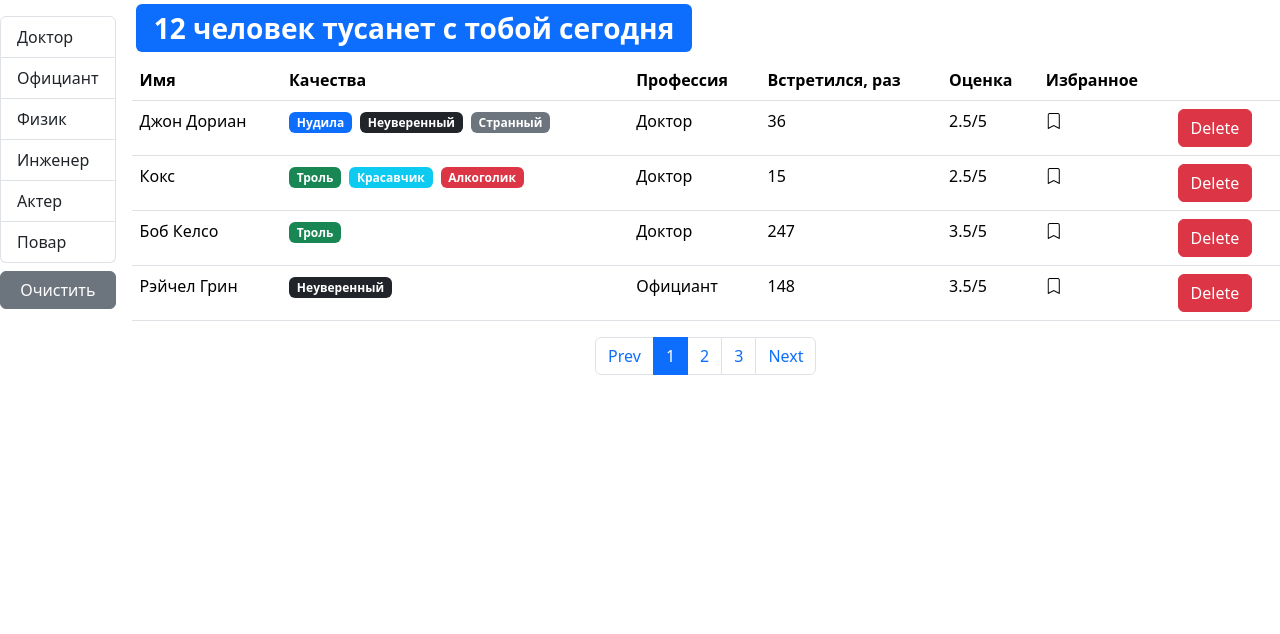
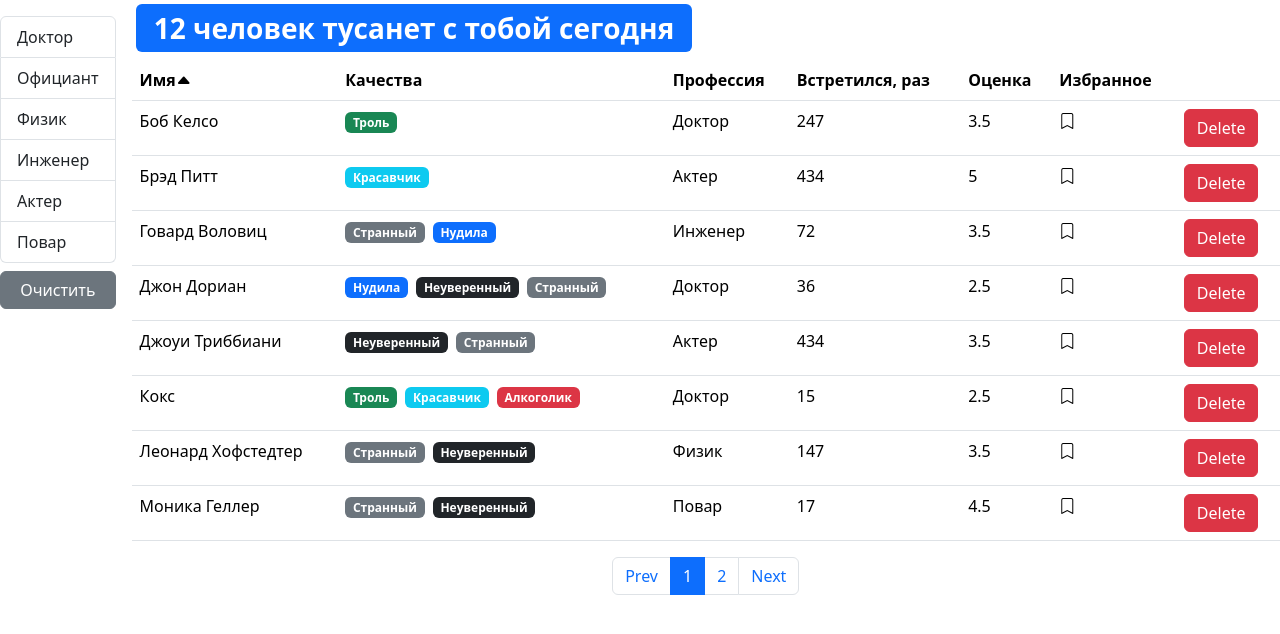
Before and after one commit to Dimetris-s/fast-company, a React (Create React App) app: page / in a window 1280 px wide. Shown: the top 634 px of the page. Built offline with nearby package versions, Linux system fonts and the light colour scheme.

Commit message:
sorting, added table, table header, table body

```diff
--- a/package.json
+++ b/package.json
@@ -7,6 +7,7 @@
         "@testing-library/react": "^11.1.0",
         "@testing-library/user-event": "^12.1.10",
         "bootstrap": "5.1.0",
+        "lodash": "^4.17.21",
         "prop-types": "15.7.2",
         "react": "^17.0.2",
         "react-dom": "^17.0.2",
--- a/src/API/fake.api/user.api.js
+++ b/src/API/fake.api/user.api.js
@@ -39,7 +39,8 @@ const users = [
         profession: professions.doctor,
         qualities: [qualities.tedious, qualities.uncertain, qualities.strange],
         completedMeetings: 36,
-        rate: 2.5
+        rate: 2.5,
+        bookmarked: false
     },
     {
         _id: "67rdca3eeb7f6fgeed471816",
@@ -47,7 +48,8 @@ const users = [
         profession: professions.doctor,
         qualities: [qualities.buller, qualities.handsome, qualities.alcoholic],
         completedMeetings: 15,
-        rate: 2.5
+        rate: 2.5,
+        bookmarked: false
     },
     {
         _id: "67rdca3eeb7f6fgeed471817",
@@ -55,7 +57,8 @@ const users = [
         profession: professions.doctor,
         qualities: [qualities.buller],
         completedMeetings: 247,
-        rate: 3.5
+        rate: 3.5,
+        bookmarked: false
     },
     {
         _id: "67rdca3eeb7f6fgeed471818",
@@ -63,7 +66,8 @@ const users = [
         profession: professions.waiter,
         qualities: [qualities.uncertain],
         completedMeetings: 148,
-        rate: 3.5
+        rate: 3.5,
+        bookmarked: false
     },
     {
         _id: "67rdca3eeb7f6fgeed471819",
@@ -71,7 +75,8 @@ const users = [
         profession: professions.physics,
         qualities: [qualities.strange, qualities.tedious],
         completedMeetings: 37,
-        rate: 4.6
+        rate: 4.6,
+        bookmarked: false
     },
     {
         _id: "67rdca3eeb7f6fgeed471820",
@@ -79,7 +84,8 @@ const users = [
         profession: professions.physics,
         qualities: [qualities.strange, qualities.uncertain],
         completedMeetings: 147,
-        rate: 3.5
+        rate: 3.5,
+        bookmarked: false
     },
     {
         _id: "67rdca3eeb7f6fgeed471821",
@@ -87,7 +93,8 @@ const users = [
         profession: professions.engineer,
         qualities: [qualities.strange, qualities.tedious],
         completedMeetings: 72,
-        rate: 3.5
+        rate: 3.5,
+        bookmarked: false
     },
     {
         _id: "67rdca3eeb7f6fgeed471822",
@@ -95,7 +102,8 @@ const users = [
         profession: professions.engineer,
         qualities: [qualities.handsome],
         completedMeetings: 72,
-        rate: 5
+        rate: 5,
+        bookmarked: false
     },
     {
         _id: "67rdca3eeb7f6fgeed471823",
@@ -103,7 +111,8 @@ const users = [
         profession: professions.cook,
         qualities: [qualities.strange, qualities.uncertain],
         completedMeetings: 17,
-        rate: 4.5
+        rate: 4.5,
+        bookmarked: false
     },
     {
         _id: "67rdca3eeb7f6fgeed471824",
@@ -111,7 +120,8 @@ const users = [
         profession: professions.cook,
         qualities: [qualities.handsome, qualities.buller],
         completedMeetings: 17,
-        rate: 4.5
+        rate: 4.5,
+        bookmarked: false
     },
     {
         _id: "67rdca3eeb7f6fgeed47181f",
@@ -119,7 +129,8 @@ const users = [
         profession: professions.actor,
         qualities: [qualities.uncertain, qualities.strange],
         completedMeetings: 434,
-        rate: 3.5
+        rate: 3.5,
+        bookmarked: false
     },
     {
         _id: "67rdca3eeb7f6fgeed47181r",
@@ -127,7 +138,8 @@ const users = [
         profession: professions.actor,
         qualities: [qualities.handsome],
         completedMeetings: 434,
-        rate: 5
+        rate: 5,
+        bookmarked: false
     }
 ];
 
--- a/src/App.jsx
+++ b/src/App.jsx
@@ -5,11 +5,9 @@ import api from "./API";
 const App = () => {
     const [users, setUsers] = useState();
 
-    useEffect(() => {
-        api.users.fetchAll().then(data => {
-            const users = data.map(user => ({ ...user, bookmarked: false }));
-            setUsers(users);
-        });
+    useEffect(async () => {
+        const users = await api.users.fetchAll();
+        setUsers(users);
     }, []);
 
     const handleDelete = userId => {
@@ -32,7 +30,7 @@ const App = () => {
                 <Users
                     users={users}
                     onDelete={handleDelete}
-                    onChange={bookmarkStatusChangeHandler}
+                    onToggleBookmark={bookmarkStatusChangeHandler}
                 />
             )}
         </>
--- a/src/components/bookmark.jsx
+++ b/src/components/bookmark.jsx
@@ -1,22 +1,21 @@
 import React from "react";
 import PropTypes from "prop-types";
 
-const BookMark = ({ userId, bookmarked, onChange }) => {
+const BookMark = ({ bookmarked, onClick }) => {
     return (
         <i
             style={{ cursor: "pointer" }}
             className={`bi ${
                 bookmarked ? "bi-bookmark-check-fill" : "bi-bookmark"
             }`}
-            onClick={() => onChange(userId)}
+            onClick={onClick}
         />
     );
 };
 
 BookMark.propTypes = {
-    userId: PropTypes.string.isRequired,
     bookmarked: PropTypes.bool.isRequired,
-    onChange: PropTypes.func.isRequired
+    onClick: PropTypes.func.isRequired
 };
 
 export default BookMark;
--- /dev/null
+++ b/src/components/qualitiesList.jsx
@@ -0,0 +1,19 @@
+import React from "react";
+import PropTypes from "prop-types";
+import Quality from "./quality";
+
+const QualitiesList = ({ qualities }) => {
+    return (
+        <>
+            {qualities.map(quality => (
+                <Quality key={quality._id} {...quality} />
+            ))}
+        </>
+    );
+};
+
+QualitiesList.propTypes = {
+    qualities: PropTypes.array.isRequired
+};
+
+export default QualitiesList;
--- /dev/null
+++ b/src/components/table.jsx
@@ -0,0 +1,26 @@
+import React from "react";
+import PropTypes from "prop-types";
+import TableHeader from "./tableHeader";
+import TableBody from "./tableBody";
+
+const Table = ({ onSort, data, columns, selectedSort, children }) => {
+    return (
+        <table className="table">
+            {children || (
+                <>
+                    <TableHeader {...{ onSort, selectedSort, columns }} />
+                    <TableBody data={data} columns={columns} />
+                </>
+            )}
+        </table>
+    );
+};
+Table.propTypes = {
+    onSort: PropTypes.func,
+    data: PropTypes.array,
+    columns: PropTypes.object,
+    selectedSort: PropTypes.object,
+    children: PropTypes.array
+};
+
+export default Table;
--- /dev/null
+++ b/src/components/tableBody.jsx
@@ -0,0 +1,37 @@
+import React from "react";
+import PropTypes from "prop-types";
+import _ from "lodash";
+
+const TableBody = ({ data, columns }) => {
+    const renderContent = (item, column) => {
+        if (columns[column].component) {
+            const component = columns[column].component;
+            if (typeof component === "function") {
+                return component(item);
+            }
+            return component;
+        } else {
+            return _.get(item, columns[column].path);
+        }
+    };
+    return (
+        <tbody>
+            {data.map(item => (
+                <tr key={item._id}>
+                    {Object.keys(columns).map(column => (
+                        <td key={column}>
+                            {renderContent(item, column)}
+                        </td>
+                    ))}
+                </tr>
+            ))}
+        </tbody>
+    );
+};
+
+TableBody.propTypes = {
+    data: PropTypes.array.isRequired,
+    columns: PropTypes.object.isRequired
+};
+
+export default TableBody;
--- /dev/null
+++ b/src/components/tableHeader.jsx
@@ -0,0 +1,50 @@
+import React from "react";
+import PropTypes from "prop-types";
+
+const TableHeader = ({ selectedSort, onSort, columns }) => {
+    const sortHandler = item => {
+        if (item === selectedSort.path) {
+            onSort(selectedSort => ({
+                ...selectedSort,
+                order: selectedSort.order === "asc" ? "desc" : "asc"
+            }));
+        } else {
+            onSort({ path: item, order: "asc" });
+        }
+    };
+    return (
+        <thead>
+            <tr>
+                {Object.keys(columns).map(column => (
+                    <th
+                        key={column}
+                        role={columns[column].path && "button"}
+                        onClick={
+                            columns[column].path
+                                ? () => sortHandler(columns[column].path)
+                                : undefined
+                        }
+                        scope="col"
+                    >
+                        {columns[column].name}
+                        {selectedSort.path === columns[column].path && (
+                            <i
+                                className={`bi bi-caret-${
+                                    selectedSort.order === "asc" ? "up" : "down"
+                                }-fill`}
+                            />
+                        )}
+                    </th>
+                ))}
+            </tr>
+        </thead>
+    );
+};
+
+TableHeader.propTypes = {
+    selectedSort: PropTypes.object.isRequired,
+    onSort: PropTypes.func.isRequired,
+    columns: PropTypes.object.isRequired
+};
+
+export default TableHeader;
--- a/src/components/users.jsx
+++ b/src/components/users.jsx
@@ -1,17 +1,19 @@
 import React, { useState, useEffect } from "react";
 import Pagination from "./pagination";
-import User from "./user";
 import { paginate } from "../utils/paginate";
 import PropTypes from "prop-types";
 import GroupList from "./groupList";
 import SearchStatus from "./searchStatus";
 import api from "../API/index";
+import UsersTable from "./usersTable";
+import _ from "lodash";
 
 const Users = ({ users: allUsers, ...handlers }) => {
-    const usersPerPage = 4;
+    const usersPerPage = 8;
     const [currentPage, setCurrentPage] = useState(1);
     const [professions, setProfessions] = useState();
     const [selectedProf, setSelectedProf] = useState();
+    const [sortBy, setSortBy] = useState({ path: "name", order: "asc" });
 
     useEffect(() => {
         api.professions
@@ -22,27 +24,31 @@ const Users = ({ users: allUsers, ...handlers }) => {
         setCurrentPage(1);
     }, [selectedProf]);
     const filteredUsers = selectedProf
-        ? allUsers.filter(user => user.profession._id === selectedProf._id)
+        ? allUsers.filter(
+              user =>
+                  JSON.stringify(user.profession) ===
+                  JSON.stringify(selectedProf)
+          )
         : allUsers;
-    const count = filteredUsers.length;
-    const usersCrop = paginate(filteredUsers, currentPage, usersPerPage);
-
-    const renderUsers = () => {
-        return usersCrop.map(user => {
-            return <User key={user._id} {...handlers} {...user} />;
-        });
-    };
+    const sortedUsers = sortBy
+        ? _.orderBy(filteredUsers, [sortBy.path], [sortBy.order])
+        : filteredUsers;
+    const count = sortedUsers.length;
+    const usersCrop = paginate(sortedUsers, currentPage, usersPerPage);
     const pageChangeHandler = page => {
         setCurrentPage(page);
     };
     const professionSelectHandler = item => {
-        console.log(item);
         setSelectedProf(item);
     };
 
     const clearFilter = () => {
         setSelectedProf();
     };
+    const sortHandler = item => {
+        setSortBy(item);
+    };
+
     return (
         <div className="d-flex">
             {professions && (
@@ -65,20 +71,12 @@ const Users = ({ users: allUsers, ...handlers }) => {
                     <SearchStatus usersCount={count} />
                 </div>
                 {count > 0 && (
-                    <table className="table">
-                        <thead>
-                            <tr>
-                                <th scope="col">Имя</th>
-                                <th scope="col">Качества</th>
-                                <th scope="col">Профессия</th>
-                                <th scope="col">Встретился, раз</th>
-                                <th scope="col">Оценка</th>
-                                <th scope="col">Избранное</th>
-                                <th />
-                            </tr>
-                        </thead>
-                        <tbody>{renderUsers()}</tbody>
-                    </table>
+                    <UsersTable
+                        users={usersCrop}
+                        onSort={sortHandler}
+                        selectedSort={sortBy}
+                        {...handlers}
+                    />
                 )}
 
                 <Pagination
@@ -94,8 +92,7 @@ const Users = ({ users: allUsers, ...handlers }) => {
 
 Users.propTypes = {
     users: PropTypes.array.isRequired,
-    onDelete: PropTypes.func.isRequired,
-    onChange: PropTypes.func.isRequired
+    onDelete: PropTypes.func.isRequired
 };
 
 export default Users;
--- /dev/null
+++ b/src/components/usersTable.jsx
@@ -0,0 +1,70 @@
+import React from "react";
+// import User from "./user";
+import PropTypes from "prop-types";
+// import TableHeader from "./tableHeader";
+import BookMark from "./bookmark";
+// import TableBody from "./tableBody";
+import QualitiesList from "./qualitiesList";
+import Table from "./table";
+
+const UsersTable = ({
+    users,
+    onSort,
+    selectedSort,
+    onToggleBookmark,
+    onDelete
+}) => {
+    const columns = {
+        name: { name: "Имя", path: "name" },
+        qualities: {
+            name: "Качества",
+            component: user => <QualitiesList qualities={user.qualities} />
+        },
+        profession: { name: "Профессия", path: "profession.name" },
+        completedMeetings: {
+            name: "Встретился, раз",
+            path: "completedMeetings"
+        },
+        rate: { name: "Оценка", path: "rate" },
+        bookmark: {
+            name: "Избранное",
+            path: "bookmarked",
+            component: user => (
+                <BookMark
+                    bookmarked={user.bookmarked}
+                    onClick={() => onToggleBookmark(user._id)}
+                />
+            )
+        },
+        delete: {
+            component: user => (
+                <button
+                    onClick={() => onDelete(user._id)}
+                    type="button"
+                    className="btn btn-danger"
+                >
+                    Delete
+                </button>
+            )
+        }
+    };
+
+    return (
+        <Table
+            onSort={onSort}
+            selectedSort={selectedSort}
+            columns={columns}
+            data={users}
+        />
+    );
+};
+
+UsersTable.propTypes = {
+    users: PropTypes.array.isRequired,
+    onSort: PropTypes.func.isRequired,
+    selectedSort: PropTypes.object.isRequired,
+    onToggleBookmark: PropTypes.func.isRequired,
+    onDelete: PropTypes.func.isRequired
+};
+
+export default UsersTable;
```
Also changed, not shown: src/components/user.jsx (+3 -4 lines), .eslintrc.js, 1 other file (tests, documents, lock files or other folders).
